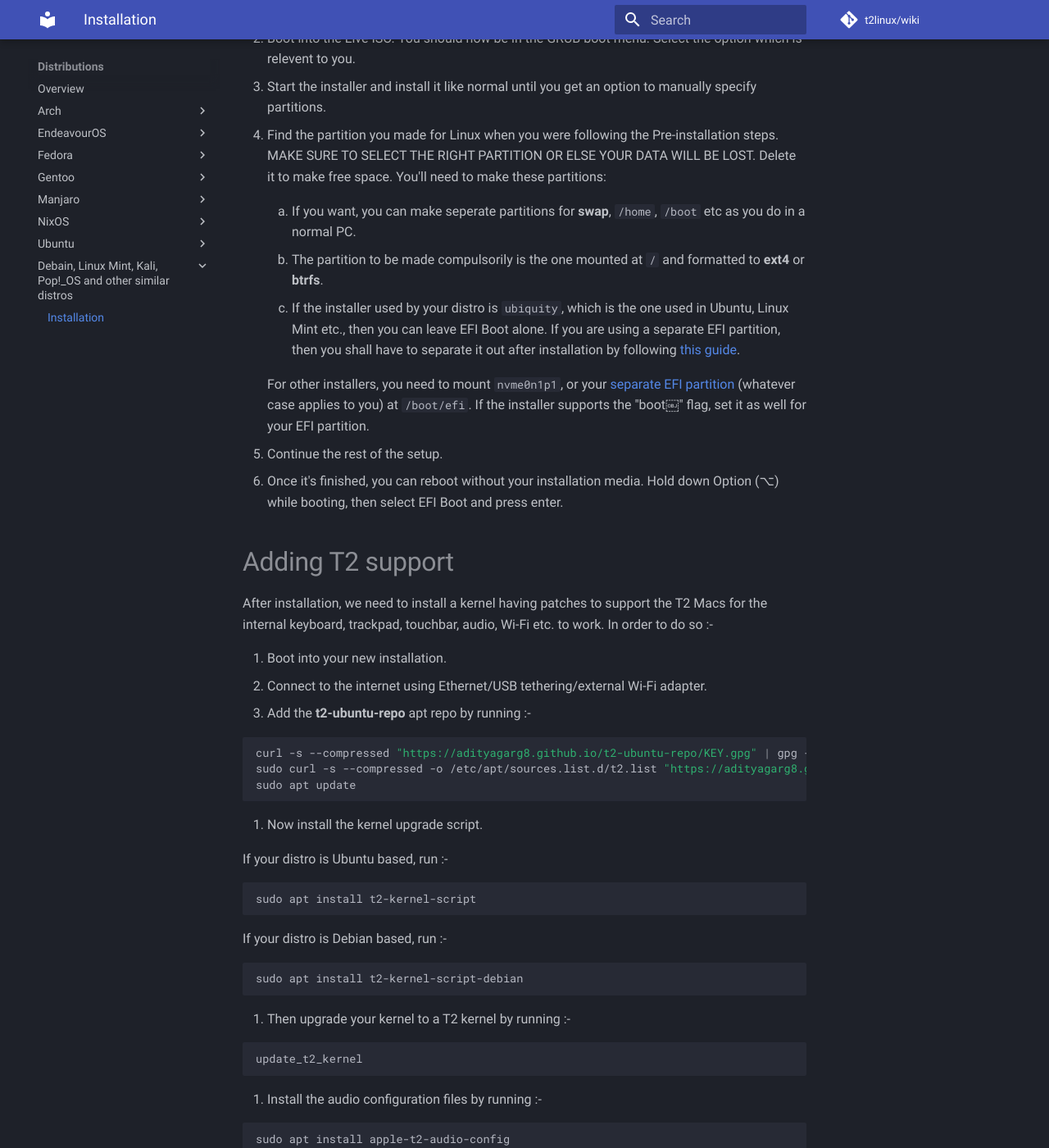
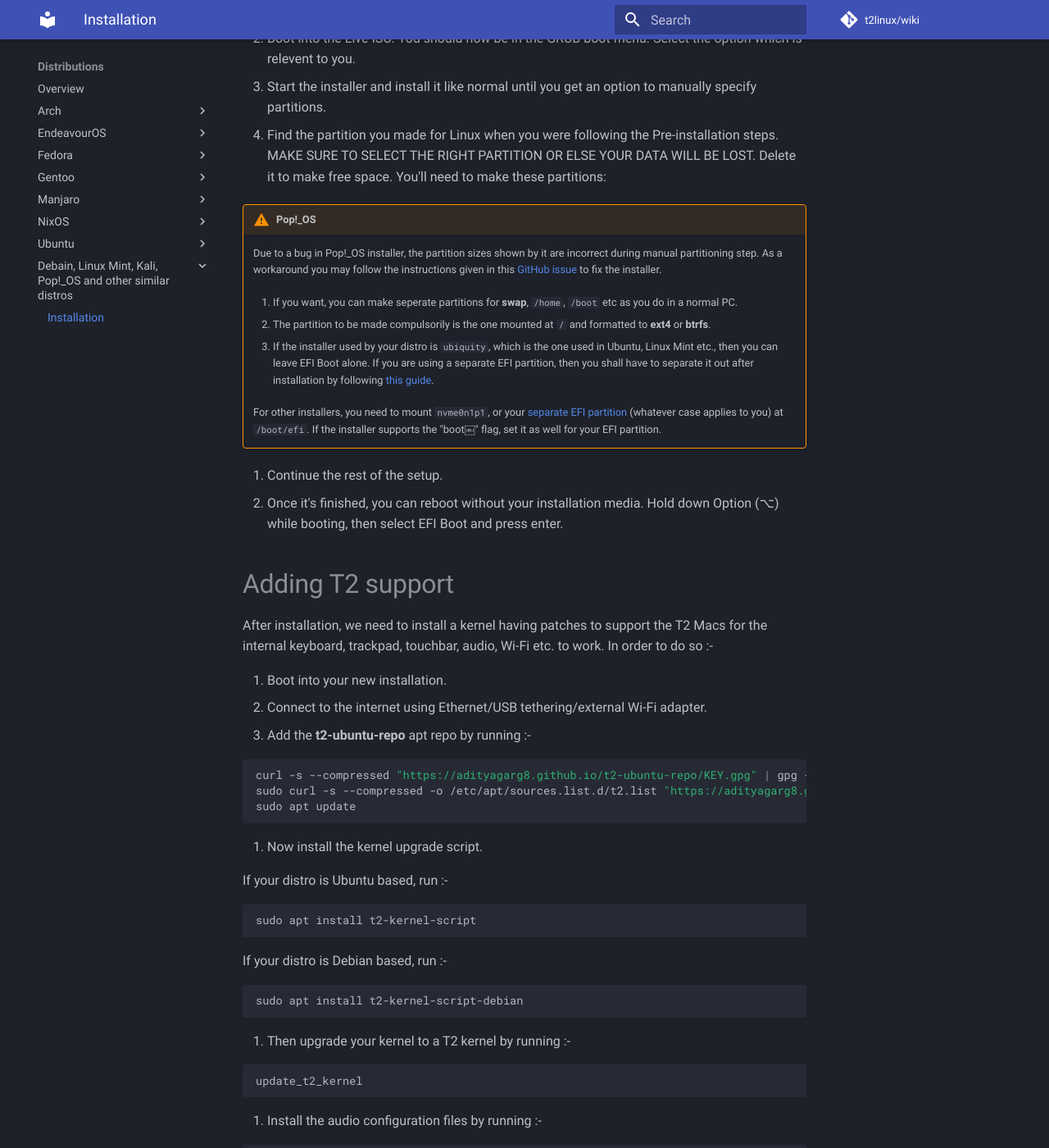
Before and after one commit to t2linux/wiki, an MkDocs documentation site: the page built from docs/distributions/debian/installation.md, in a window 1280 px wide and 1400 px high, scrolled down 1070 px. Shown: the whole window at 82% size. Built offline with MkDocs 1.6.1 and Material for MkDocs 9.7.7, drawn with Linux system fonts in a browser that asks for light colours; comment, search, counter and statistics services are not loaded; some of the changed text lies outside the part shown.

Commit message:
Add wifi steps + pop os installer fix

```diff
--- a/docs/distributions/debian/installation.md
+++ b/docs/distributions/debian/installation.md
@@ -26,6 +26,9 @@ Some popular distros include :-
 2. Boot into the Live ISO. You should now be in the GRUB boot menu. Select the option which is relevent to you.
 3. Start the installer and install it like normal until you get an option to manually specify partitions.
 4. Find the partition you made for Linux when you were following the Pre-installation steps. MAKE SURE TO SELECT THE RIGHT PARTITION OR ELSE YOUR DATA WILL BE LOST. Delete it to make free space. You'll need to make these partitions:
+
+!!! Warning "Pop!_OS"
+    Due to a bug in Pop!_OS installer, the partition sizes shown by it are incorrect during manual partitioning step. As a workaround you may follow the instructions given in this [GitHub issue](https://github.com/elementary/installer/issues/620) to fix the installer.
 
     1. If you want, you can make seperate partitions for **swap**, `/home`, `/boot` etc as you do in a normal PC.
 
@@ -80,6 +83,8 @@ After installation, we need to install a kernel having patches to support the T2
 
    **Note :-** If your distro is using PulseAudio by default, consider switching to PipeWire as mention in the [audio guide](https://wiki.t2linux.org/guides/audio-config/#audio-configuration-files)
 
+7. Follow the [Wi-Fi guide](https://wiki.t2linux.org/guides/wifi-bluetooth/) to get internal Wi-Fi working.
+
 # Basic set up
 
 After installing the new kernel, follow the [Basic setup](https://wiki.t2linux.org/guides/postinstall/) guide. You shall mainly have to follow the [Add necessary kernel parameters](https://wiki.t2linux.org/guides/postinstall/#add-necessary-kernel-paramaters) and [Make modules load on boot](https://wiki.t2linux.org/guides/postinstall/#make-modules-load-on-boot) sections. Rest have been set up automatically by the kernel upgrade script.
```
